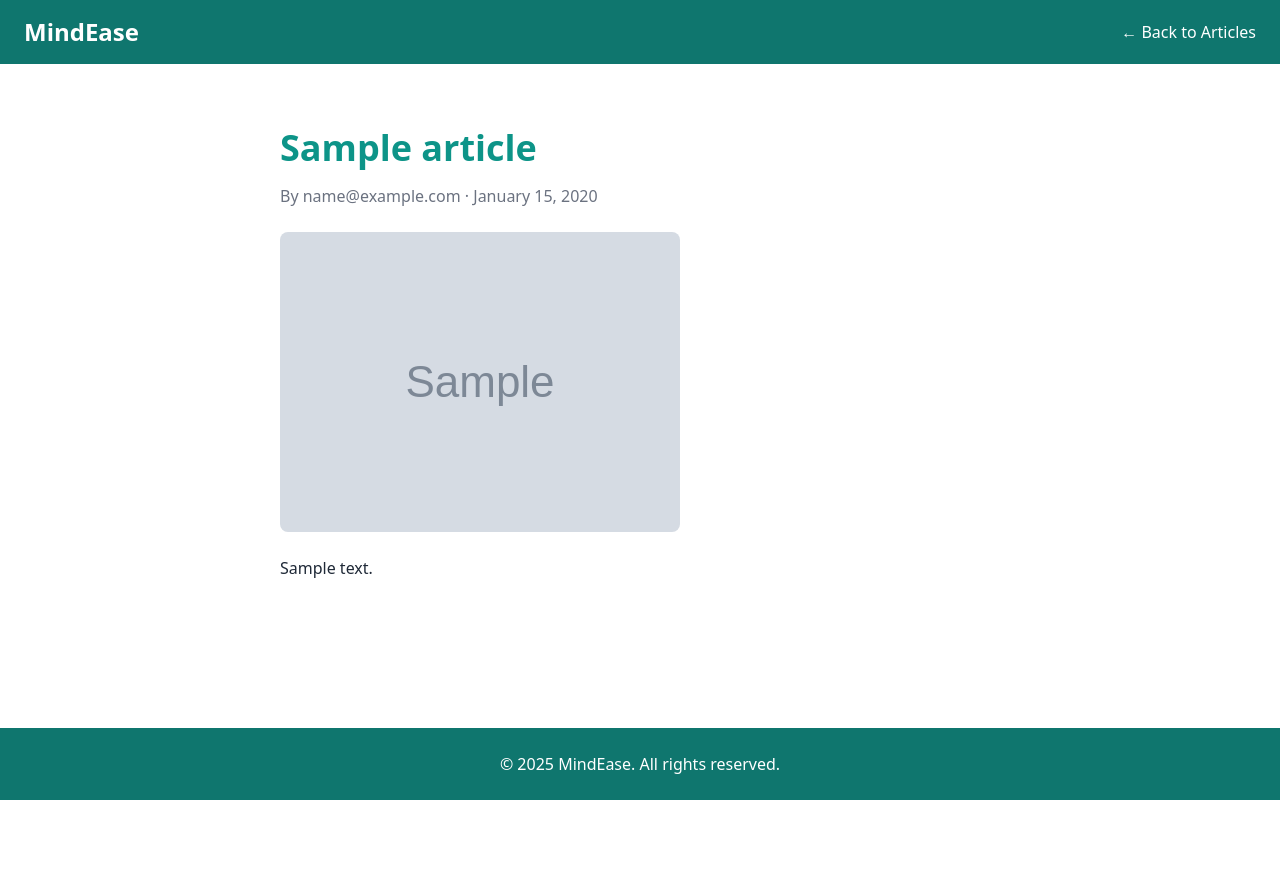
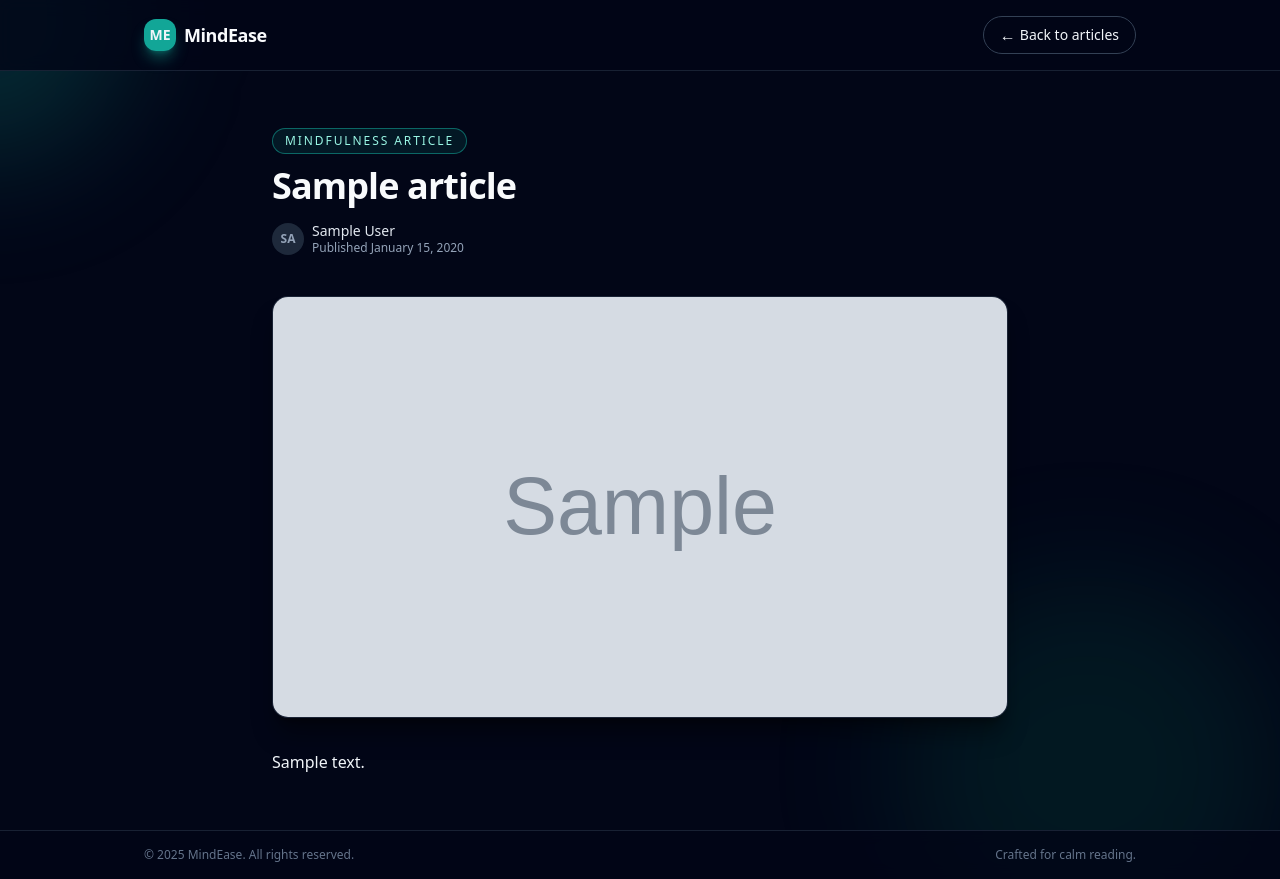
Before and after one commit to Amaro134/MindEase, a Django app: page /articles/1/ in a window 1280 px wide. Before the commit the page ends 800 px from the top, so only its background shows below. Run offline with Django 5.2, Linux system fonts and the light colour scheme; tables that the repository leaves empty hold one stand-in row (values such as "Sample post"); grey boxes marked "Sample" are stand-in pictures; some libraries are stand-ins or nearby versions.

Commit message:
modified the UI of the article_detail.html

```diff
--- a/moods/articles/templates/article_details.html
+++ b/moods/articles/templates/article_details.html
@@ -8,34 +8,76 @@
   <script src="https://cdn.tailwindcss.com"></script>
 </head>
 
-<body class="bg-gray-50 text-gray-800 flex flex-col min-h-screen">
+<body class="bg-slate-950 text-slate-100 min-h-screen flex flex-col selection:bg-teal-500/40 selection:text-teal-50">
+
+  <!-- Gradient backdrop -->
+  <div class="pointer-events-none fixed inset-0 -z-10">
+    <div class="absolute -top-32 -left-40 h-72 w-72 rounded-full bg-teal-500/20 blur-3xl"></div>
+    <div class="absolute -bottom-40 right-0 h-96 w-96 rounded-full bg-emerald-500/10 blur-3xl"></div>
+  </div>
 
   <!-- Navbar -->
-  <nav class="bg-teal-700 text-white shadow-lg">
-    <div class="container mx-auto flex justify-between items-center py-4 px-6">
-      <a href="{% url 'index' %}" class="font-bold text-2xl">MindEase</a>
-      <ul class="flex space-x-6">
-        <li><a href="{% url 'article_list' %}" class="hover:text-teal-200">← Back to Articles</a></li>
-      </ul>
+  <nav class="border-b border-slate-800/80 bg-slate-950/80 backdrop-blur">
+    <div class="mx-auto flex max-w-5xl items-center justify-between px-4 py-4">
+      <a href="{% url 'index' %}" class="flex items-center gap-2">
+        <span class="inline-flex h-8 w-8 items-center justify-center rounded-xl bg-teal-500/90 text-sm font-semibold shadow-lg shadow-teal-500/40">
+          ME
+        </span>
+        <span class="text-lg font-semibold tracking-tight text-slate-50">MindEase</span>
+      </a>
+      <a href="{% url 'article_list' %}" class="inline-flex items-center gap-1 rounded-full border border-slate-700 px-4 py-1.5 text-sm font-medium text-slate-100 hover:border-teal-400 hover:text-teal-300 hover:bg-slate-900 transition-colors">
+        <span class="text-base">←</span>
+        Back to articles
+      </a>
     </div>
   </nav>
 
   <!-- Article Detail -->
-  <section class="py-16 bg-white flex-grow">
-    <div class="container mx-auto px-6 max-w-3xl">
-      <h1 class="text-4xl font-bold text-teal-600 mb-4">{{ article.title }}</h1>
-      <p class="text-gray-500 mb-6">By {{ article.author }} · {{ article.created_at|date:"F j, Y" }}</p>
+  <main class="flex-1">
+    <article class="mx-auto max-w-3xl px-4 py-10 md:py-14">
+      <header class="mb-8 md:mb-10">
+        <p class="mb-3 inline-flex items-center gap-2 rounded-full border border-teal-500/50 bg-teal-500/10 px-3 py-1 text-xs font-medium uppercase tracking-[0.16em] text-teal-200">
+          Mindfulness article
+        </p>
+        <h1 class="text-3xl md:text-4xl font-semibold tracking-tight text-slate-50 mb-4">
+          {{ article.title }}
+        </h1>
+        <div class="flex flex-wrap items-center gap-3 text-sm text-slate-400">
+          <div class="flex items-center gap-2">
+            <div class="inline-flex h-8 w-8 items-center justify-center rounded-full bg-slate-800 text-xs font-semibold uppercase">
+              {{ article.author.full_name|default:article.author.email|slice:":2" }}
+            </div>
+            <div class="leading-tight">
+              <p class="font-medium text-slate-200">
+                {{ article.author.full_name|default:article.author.email }}
+              </p>
+              <p class="text-xs text-slate-400">
+                Published {{ article.created_at|date:"F j, Y" }}
+              </p>
+            </div>
+          </div>
+        </div>
+      </header>
+
       {% if article.image %}
-        <img src="{{ article.image.url }}" alt="{{ article.title }}" class="rounded-lg mb-6">
+      <div class="mb-8 overflow-hidden rounded-2xl border border-slate-800/80 bg-slate-900/60 shadow-xl shadow-black/40">
+        <img src="{{ article.image.url }}" alt="{{ article.title }}" class="h-full w-full max-h-[420px] object-cover">
+      </div>
       {% endif %}
-      <p class="text-gray-800 leading-relaxed">{{ article.content|linebreaks }}</p>
-    </div>
-  </section>
+
+      <section class="prose prose-invert prose-teal max-w-none prose-headings:scroll-mt-24 prose-headings:font-semibold prose-a:text-teal-300 hover:prose-a:text-teal-200 prose-blockquote:border-teal-500/60 prose-blockquote:text-teal-50 prose-strong:text-slate-50 prose-img:rounded-xl">
+        {{ article.content|linebreaks }}
+      </section>
+    </article>
+  </main>
 
   <!-- Footer -->
-  <footer class="bg-teal-700 text-white py-6">
-    <div class="container mx-auto px-4 text-center">
+  <footer class="border-t border-slate-800/80 bg-slate-950/80 backdrop-blur">
+    <div class="mx-auto flex max-w-5xl items-center justify-between px-4 py-4 text-xs text-slate-500">
       <p>&copy; {{ year|default:2025 }} MindEase. All rights reserved.</p>
+      <p class="hidden sm:inline-flex gap-1">
+        Crafted for calm reading.
+      </p>
     </div>
   </footer>
 
```
